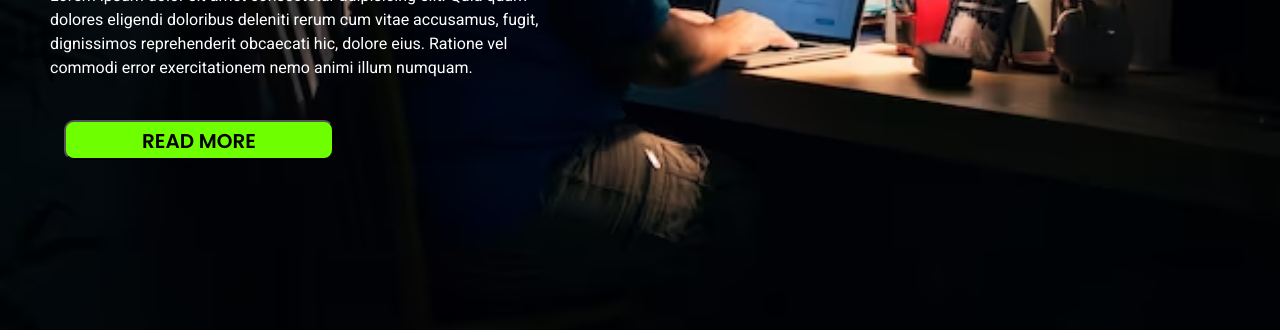
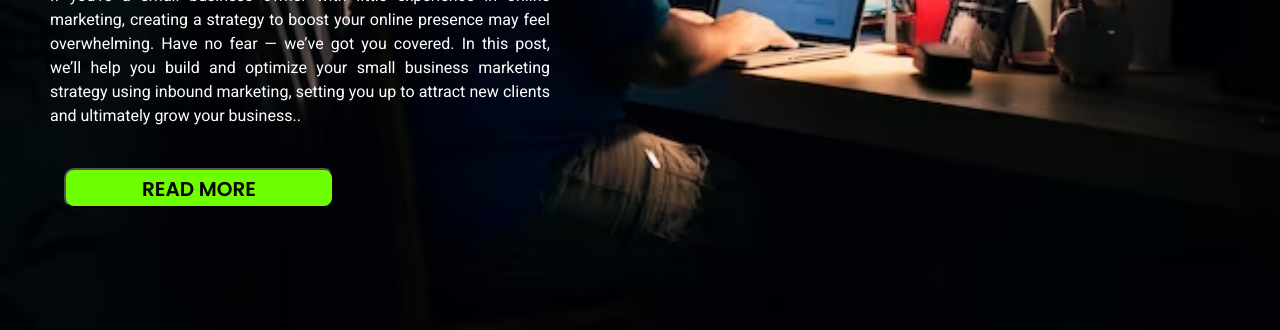
Before and after one commit to itsvikashkumar93/CodeAlpha_Project_LandingPage, a plain HTML site: page index.html in a window 1280 px wide. Shown: the part 470-800 px from the top of the page. Drawn offline with Linux system fonts and the light colour scheme.

Commit message:
Update index.html

```diff
--- a/index.html
+++ b/index.html
@@ -6,7 +6,7 @@
     <meta http-equiv="X-UA-Compatible" content="IE=edge">
     <meta name="viewport" content="width=device-width, initial-scale=1.0">
     <link rel="stylesheet" href="/style.css">
-    <title>CodeAlpha_Project_LandingPage</title>
+    <title>Code_Alpha_Project</title>
 </head>
 
 <body>
@@ -32,7 +32,8 @@
             <p class="sec-txt">HELPING</p>
             <p class="sec-txt">YOUR</p>
             <p class="sec-txt">MARKETING</p>
-            <p>Lorem ipsum dolor sit amet consectetur adipisicing elit. Quia quam dolores eligendi doloribus deleniti rerum cum vitae accusamus, fugit, dignissimos reprehenderit obcaecati hic, dolore eius. Ratione vel commodi error exercitationem nemo animi illum numquam.</p>
+            <p class="para">If you’re a small business owner with little experience in online marketing, creating a strategy to boost your online presence may feel overwhelming. Have no fear — we’ve got you covered.
+                In this post, we’ll help you build and optimize your small business marketing strategy using inbound marketing, setting you up to attract new clients and ultimately grow your business..</p>
             <button class="btn-read btns">READ MORE</button>
         </div>
     </div>
```
